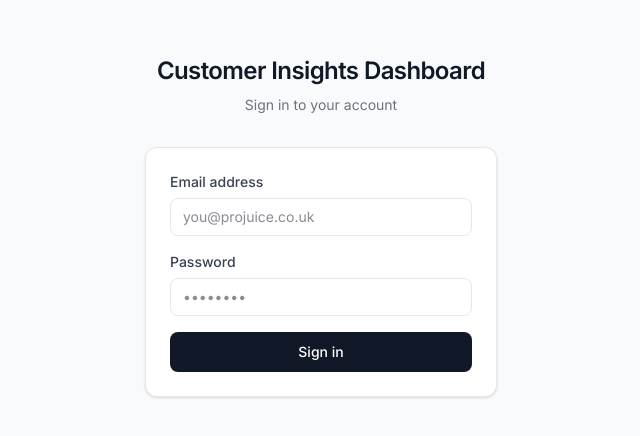
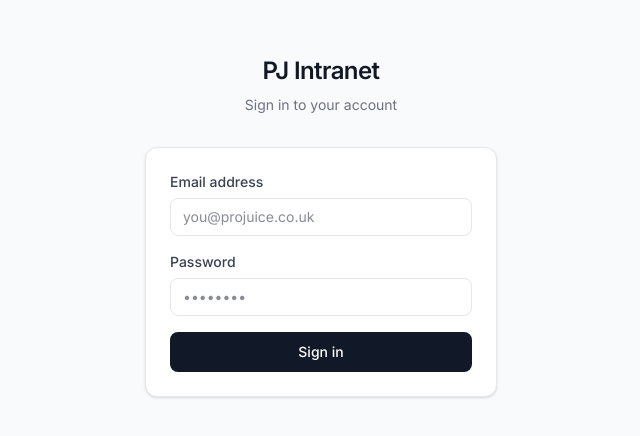
Before and after one commit to projuice13/insights_dashboard, a Next.js app: page /login in a window 1280 px wide. Shown: the part 174-610 px from the top of the page, without its empty margins (319-959 px from the left). Built offline with nearby package versions, Linux system fonts and the light colour scheme; no server answers.

Commit message:
Rename app title to PJ Intranet
Co-Authored-By: Claude Sonnet 4.6 <noreply@anthropic.com>

```diff
--- a/src/app/layout.tsx
+++ b/src/app/layout.tsx
@@ -5,7 +5,7 @@ import './globals.css';
 const inter = Inter({ subsets: ['latin'] });
 
 export const metadata: Metadata = {
-  title: 'Customer Insights Dashboard',
+  title: 'PJ Intranet',
   description: 'Monitor customer ordering patterns and identify churn risk',
 };
 
--- a/src/app/login/page.tsx
+++ b/src/app/login/page.tsx
@@ -6,7 +6,7 @@ export default function LoginPage() {
       <div className="w-full max-w-sm px-4">
         <div className="mb-8 text-center">
           <h1 className="text-2xl font-semibold text-[#111827] tracking-tight">
-            Customer Insights Dashboard
+            PJ Intranet
           </h1>
           <p className="mt-2 text-sm text-[#6B7280]">Sign in to your account</p>
         </div>
--- a/src/app/page.tsx
+++ b/src/app/page.tsx
@@ -57,7 +57,7 @@ export default async function HomePage() {
                   </svg>
                 </div>
                 <div>
-                  <p className="text-sm font-semibold text-[#111827]">Customer Insights Dashboard</p>
+                  <p className="text-sm font-semibold text-[#111827]">PJ Intranet</p>
                   <p className="mt-0.5 text-xs text-[#9CA3AF]">View churn risk, manage contacts and track customer status</p>
                 </div>
               </div>
--- a/src/components/Dashboard.tsx
+++ b/src/components/Dashboard.tsx
@@ -372,7 +372,7 @@ export default function Dashboard({
               Home
             </Link>
             <h1 className="text-lg font-semibold text-[#111827] tracking-tight">
-              Customer Insights Dashboard
+              PJ Intranet
             </h1>
           </div>
           <div className="flex items-center gap-2">
```
